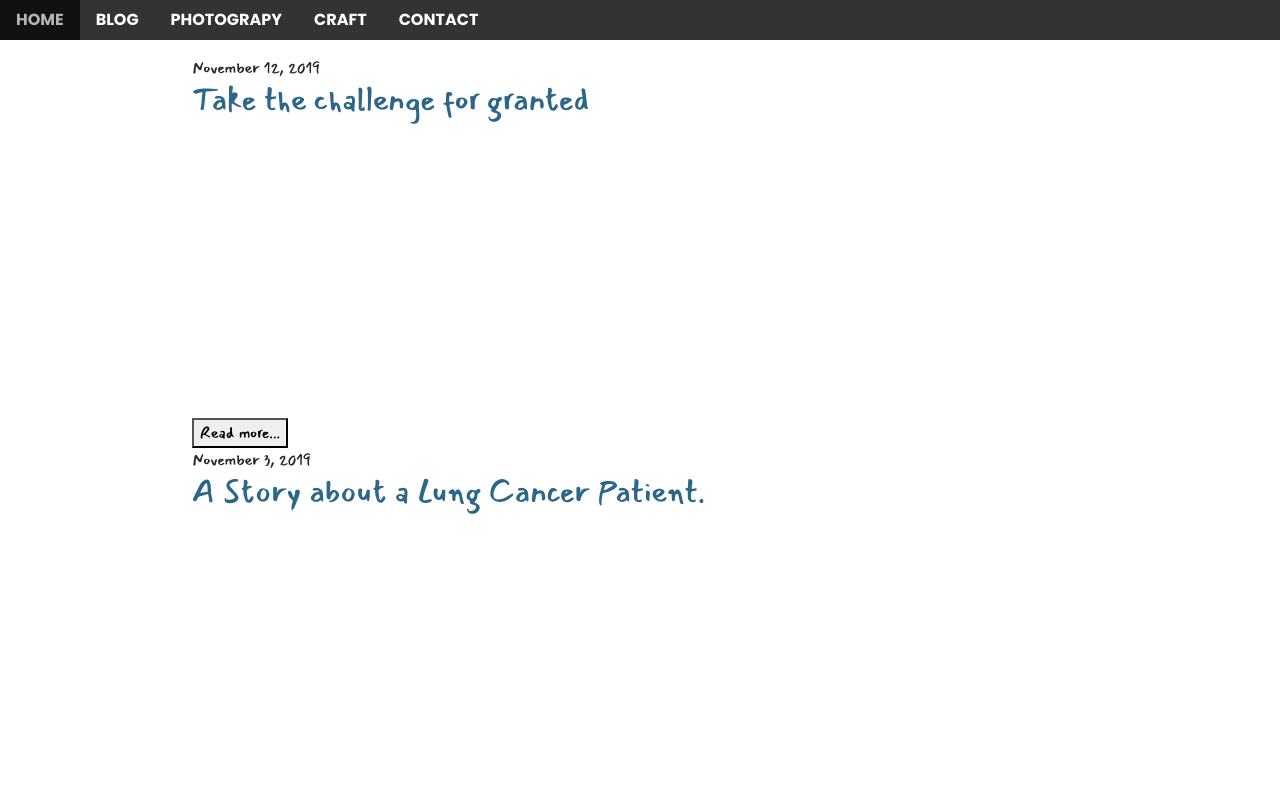
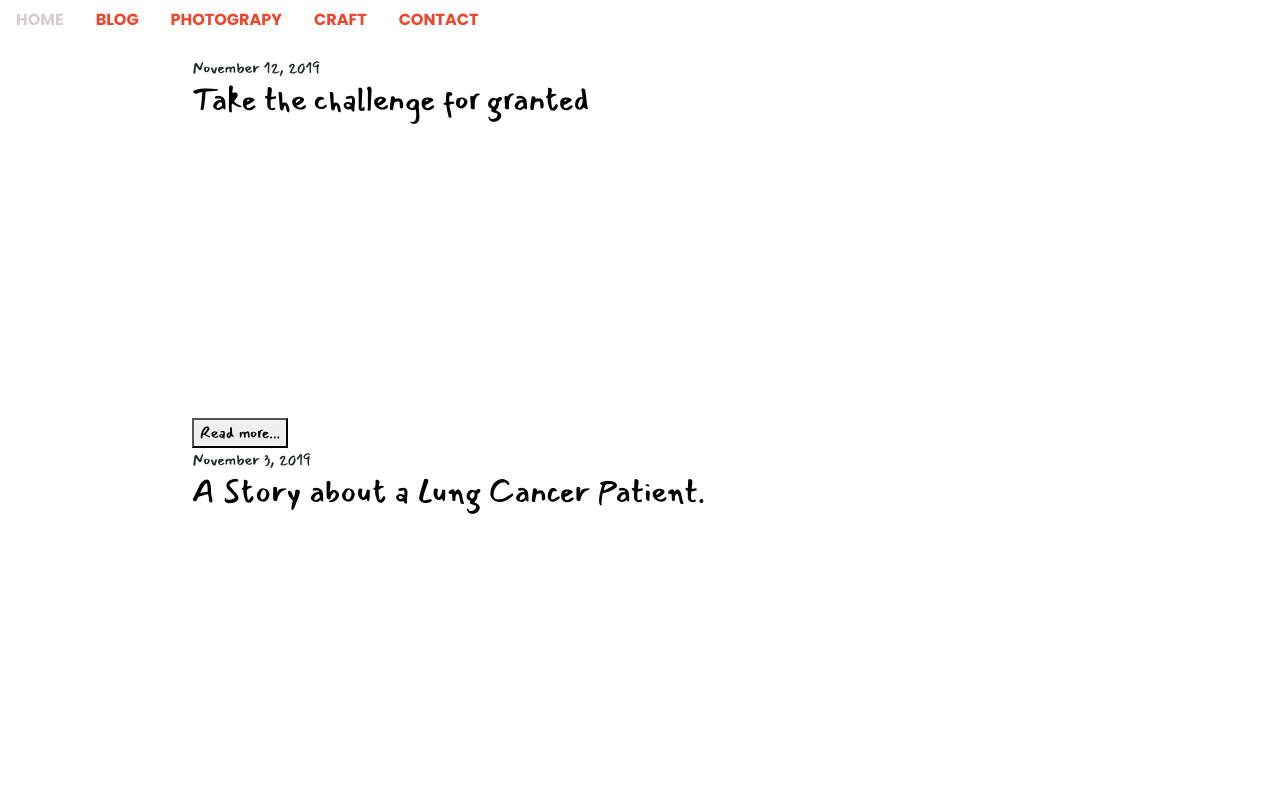
Before and after one commit to ting-an-chen/mysecondwebsitewithreact, a React (Create React App) app: page /blog in a window 1280 px wide. Shown: the top 800 px of the page. Built offline with nearby package versions, Linux system fonts and the light colour scheme.

Commit message:
change color of the sidebar

```diff
--- a/src/App.css
+++ b/src/App.css
@@ -43,7 +43,7 @@ ul {
   margin: 0;
   padding: 0;
   overflow: hidden;
-  background-color: #333;
+  background-color: white;
 }
 
 li {
@@ -52,7 +52,7 @@ li {
 
 li a {
   display: block;
-  color: white;
+  color:rgb(239, 69, 44);
   text-align: center;
   padding: 14px 16px;
   text-decoration: none;
@@ -60,6 +60,6 @@ li a {
 }
 
 li a:hover {
-  background-color: #111;
+  background-color: white;
   color: rgba(209, 200, 200, 0.884);
 }
--- a/src/css/blog.css
+++ b/src/css/blog.css
@@ -19,7 +19,7 @@
 }
 .entry-title{
     font-size:200%;
-    color: #2c6688;
+    color: black;
     font-family:'Mansalva';
     text-decoration:none;
     margin-top: 0;
```
Also changed, not shown: src/font/futura-bold-bt.ttf (added), src/font/futura-light-bt.ttf (added).
